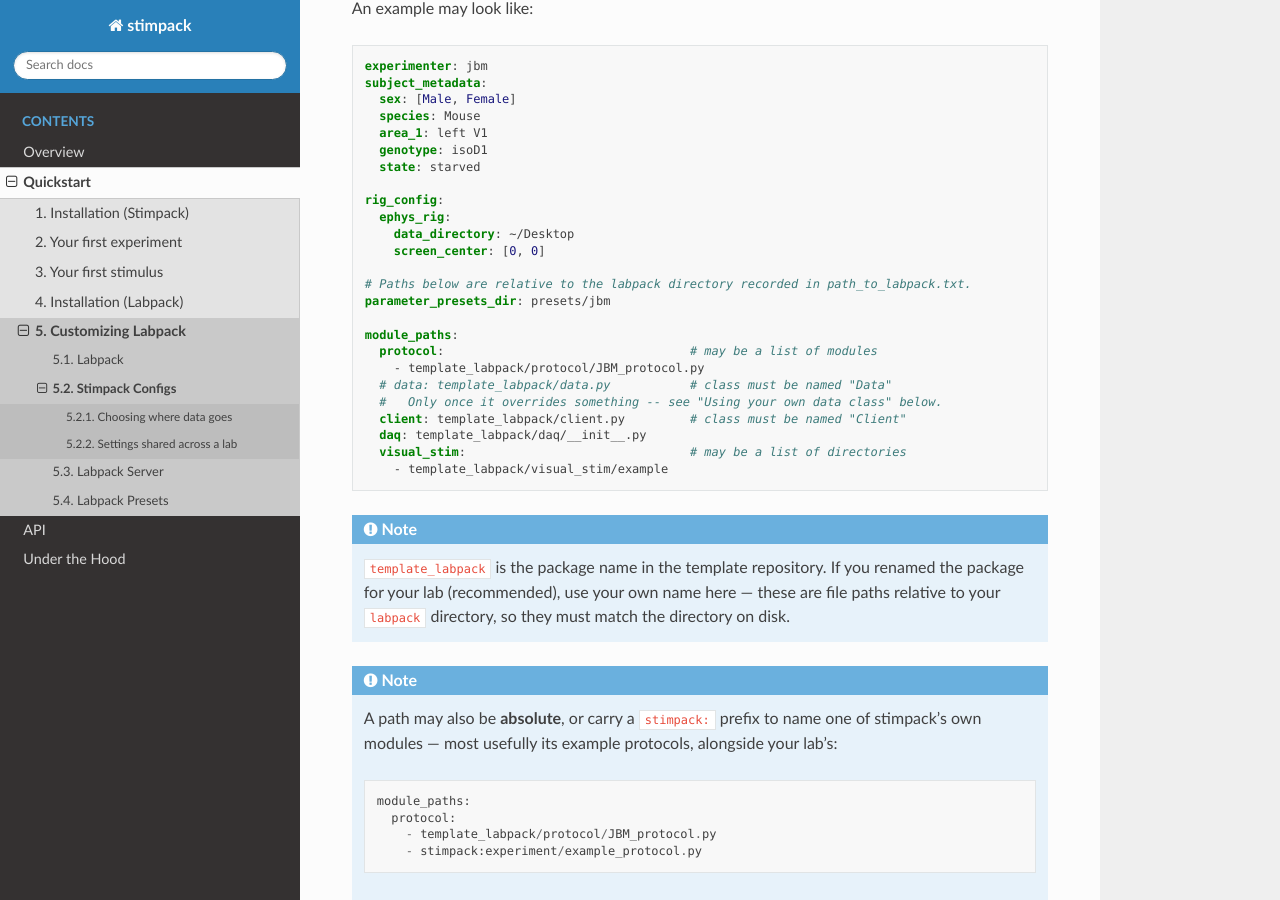
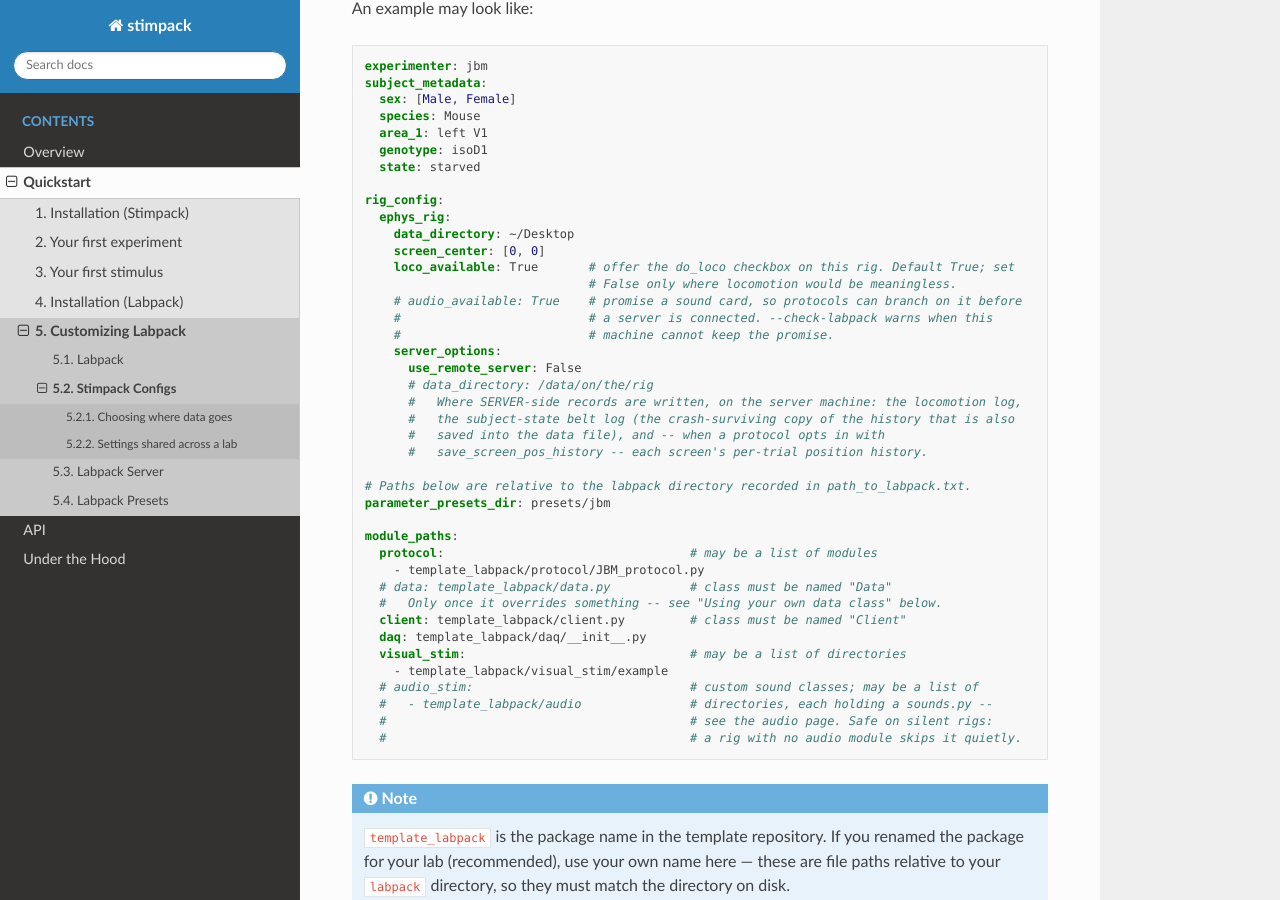
Before and after one commit to ClandininLab/stimpack, a Sphinx documentation site: the page built from docs/source/labpack_configs.rst, in a window 1280 px wide and 900 px high, scrolled down 385 px. Built offline with Sphinx 7.4.7 and the Read the Docs theme 3.1.0, drawn with Linux system fonts in a browser that asks for light colours.

Commit message:
Document the rig keys and server-side records in the config reference
The rig_config example predated loco_available, audio_available,
server_options, and audio_stim; and nothing said what the server-side
data_directory now governs (locomotion log, subject-state belt log, opt-in
per-screen history). The template's example config carried all of this in
comments while stimpack's own reference page did not.

Co-Authored-By: Claude Fable 5 <noreply@anthropic.com>
Claude-Session: https://claude.ai/code/session_01TdmPtCDnawKzEgLLijitTr

```diff
--- a/docs/source/labpack_configs.rst
+++ b/docs/source/labpack_configs.rst
@@ -26,6 +26,18 @@ An example may look like:
       ephys_rig:
         data_directory: ~/Desktop
         screen_center: [0, 0]
+        loco_available: True       # offer the do_loco checkbox on this rig. Default True; set
+                                   # False only where locomotion would be meaningless.
+        # audio_available: True    # promise a sound card, so protocols can branch on it before
+        #                          # a server is connected. --check-labpack warns when this
+        #                          # machine cannot keep the promise.
+        server_options:
+          use_remote_server: False
+          # data_directory: /data/on/the/rig
+          #   Where SERVER-side records are written, on the server machine: the locomotion log,
+          #   the subject-state belt log (the crash-surviving copy of the history that is also
+          #   saved into the data file), and -- when a protocol opts in with
+          #   save_screen_pos_history -- each screen's per-trial position history.
 
     # Paths below are relative to the labpack directory recorded in path_to_labpack.txt.
     parameter_presets_dir: presets/jbm
@@ -39,6 +51,10 @@ An example may look like:
       daq: template_labpack/daq/__init__.py
       visual_stim:                               # may be a list of directories
         - template_labpack/visual_stim/example
+      # audio_stim:                              # custom sound classes; may be a list of
+      #   - template_labpack/audio               # directories, each holding a sounds.py --
+      #                                          # see the audio page. Safe on silent rigs:
+      #                                          # a rig with no audio module skips it quietly.
 
 .. note::
 
```
